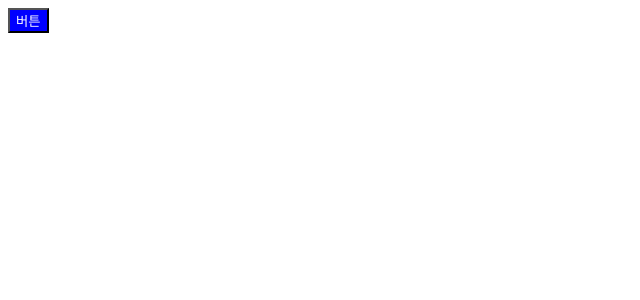
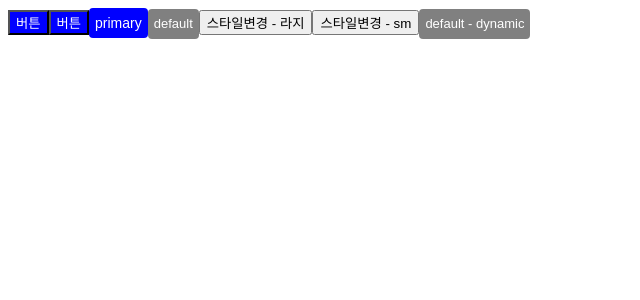
Before and after one commit to kdkcom1234/react-ts-study, a React app: page / in a window 1280 px wide. Shown: the top 300 px of the page, without its empty margins (0-640 px from the left). Built offline with nearby package versions, Linux system fonts and the light colour scheme.

Commit message:
styled 기본

```diff
--- a/src/App.tsx
+++ b/src/App.tsx
@@ -1,9 +1,56 @@
-import { Button } from "./components/Button/styles";
+import {
+  Button,
+  ButtonProps,
+  PrimaryButton,
+} from "./components/Button/styles";
+// FC: function component
+import FCButton from "./components/Button";
+import { useState } from "react";
 
 const App = () => {
+  // 인터페이스의 필드형식을 가져오려면
+  // 인터페이스["필드명"] -> ex) "md" | "sm" | "lg", string
+  const [size, setSize] =
+    useState<ButtonProps["size"]>("md");
+
   return (
     <>
-      <Button>버튼</Button>
+      {/* HTMLButtonElement의 기본 속성을 모두 사용할 수 있음 */}
+      <PrimaryButton
+        onClick={() => {
+          alert("click");
+        }}
+      >
+        버튼
+      </PrimaryButton>
+      {/* Function Component에 선언된 속성만 사용가능(타입스크립트) */}
+      <FCButton label="버튼" />
+      <Button primary>primary</Button>
+      <Button>default</Button>
+      {/* ---------------  */}
+      {/* <Button size="md">default - md</Button>
+      <Button size="sm">default - sm</Button>
+      <Button size="lg">default - lg</Button> */}
+      <button
+        onClick={() => {
+          setSize("lg");
+        }}
+      >
+        스타일변경 - 라지
+      </button>
+      <button
+        onClick={() => {
+          setSize("sm");
+        }}
+      >
+        스타일변경 - sm
+      </button>
+      {/* styled-components의 속성이 바뀌면 클래스가 변경이 된다.
+          근데, 없는 클래스면 style태그와 클래스를 header 생성
+      */}
+      <Button size={size}>
+        default - dynamic
+      </Button>
     </>
   );
 };
--- a/src/components/Button/styles.ts
+++ b/src/components/Button/styles.ts
@@ -1,6 +1,54 @@
 import styled from "@emotion/styled";
 
-export const Button = styled.button`
-  background-color: blue;
+// styled-component
+// style 집합에 대한 class를 생성을 함
+// <button class="css-239sadlkj">...
+// label: 클래스명케밥케이스
+// -> 클래스명을 추가해주는 방법
+// 클래스명으로 컴포넌트 찾기가 쉽다.
+export const PrimaryButton = styled.button`
+  label: primary-btn;
+  background-color: #0000ff;
   color: white;
 `;
+
+// ButtonProps는 HTMLButtonElement의 HTML 속성을 확장
+export interface ButtonProps
+  extends React.ButtonHTMLAttributes<HTMLButtonElement> {
+  primary?: boolean;
+  // small? : boolean;
+  // large? : boolean;
+  // bold? : boolean;
+  size?: "md" | "sm" | "lg";
+}
+
+const getHeight = ({
+  size,
+  hidden,
+}: ButtonProps) => {
+  //..
+
+  if (size === "sm") {
+    return 25;
+  } else if (size === "lg") {
+    return 40;
+  } else {
+    return 30; // default medium
+  }
+
+  //..
+};
+
+// style.엘리먼트명<속성타입>`스타일목록`
+export const Button = styled.button<ButtonProps>`
+  border: none;
+  border-radius: 4px;
+  /* ${(속성) => "반환식"} */
+  background-color: ${({ primary }) =>
+    primary ? "blue" : "gray"};
+  font-size: ${({ primary }) =>
+    primary ? 14 : 13}px;
+  height: ${getHeight}px;
+  color: white;
+  cursor: pointer;
+`;
```
Also changed, not shown: 1 other file (tests, documents, lock files or other folders).
